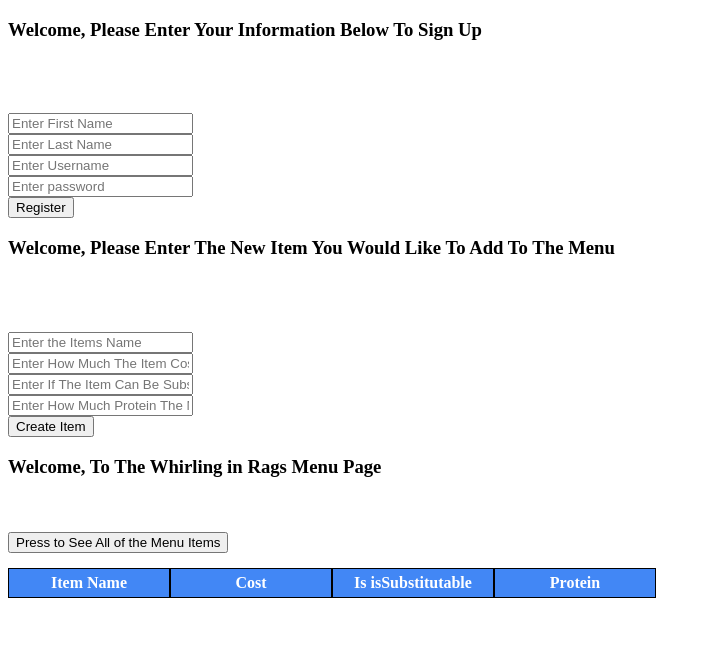
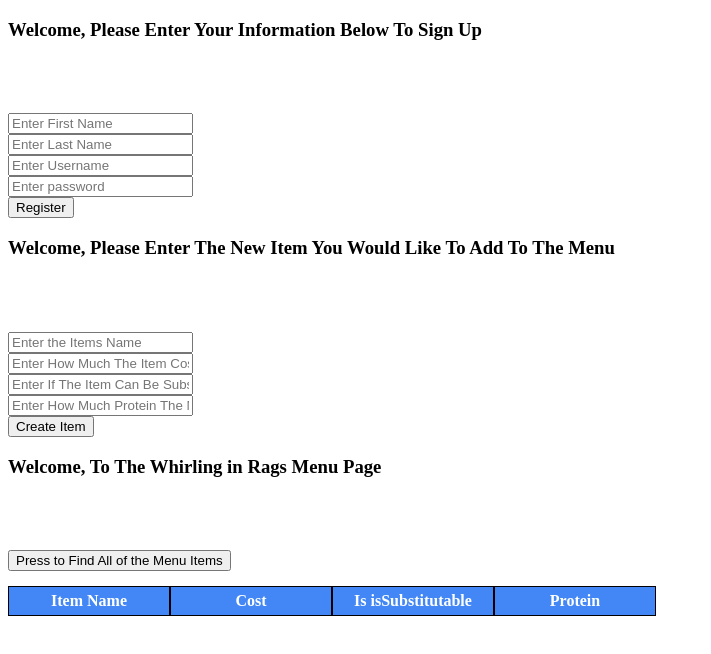
Before and after one commit to SyntaxError-JARS/Whirling_In_Rags_FE_GB_CC, a React (Create React App) app in the folder whirling-in-rags/: page / in a window 1280 px wide. Shown: the top 654 px of the page, without its empty margins (0-711 px from the left). Built offline with nearby package versions, Linux system fonts and the light colour scheme.

Commit message:
had some trouble finding a single item so commented the code out for now will figure it out later

```diff
--- a/whirling-in-rags/src/components/Menu/MenuItem.jsx
+++ b/whirling-in-rags/src/components/Menu/MenuItem.jsx
@@ -1,12 +1,12 @@
 import axios from "axios"
-import { useState } from "react";
+import { useRef, useState } from "react";
 
 export default function MenuItem(){
 
     const [menuBody, setMenuBody] = useState();
 
 
-
+    // const menuitemInputs = useRef();
 
 
     const url = "https://whrilinginrags.azurewebsites.net"
@@ -39,6 +39,24 @@ export default function MenuItem(){
     }
 
 
+    // async function findAsingleItem(){
+
+    //     const menuItem = {
+    //         menuItem: "Chicken"
+    //     }
+
+    //     try{
+    //     const response = await axios.get(`${url}/menu/whirling-in-rangs-menu`, menuItem)
+
+    //     console.log(response)
+    //     console.log(response.data)
+    //     }catch(error){
+    //     console.error(error.response.data)
+    //     console.log(error)
+    //= }
+    //}
+
+
 
 
     return(
@@ -47,8 +65,11 @@ export default function MenuItem(){
         <h3>Welcome, To The Whirling in Rags Menu Page</h3>
 
         <br></br>
+        {/* <input key= "single" placeholder="Enter here the menu item you are looking for" ref={menuitemInputs}> </input> */}
         <br></br>
-        <button key="menu items"onClick={getAllMenuItems}>Press to See All of the Menu Items</button>
+        {/* <button  onClick={findAsingleItem}>Press to Find the Item you are looking for</button> */}
+        <br></br>
+        <button onClick={getAllMenuItems}>Press to Find All of the Menu Items</button>
 
         <table>
             <thead>
```
